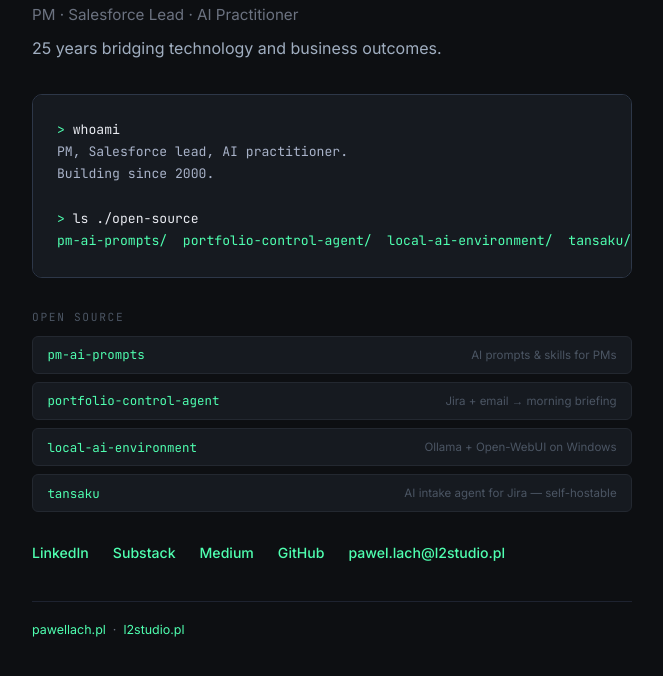
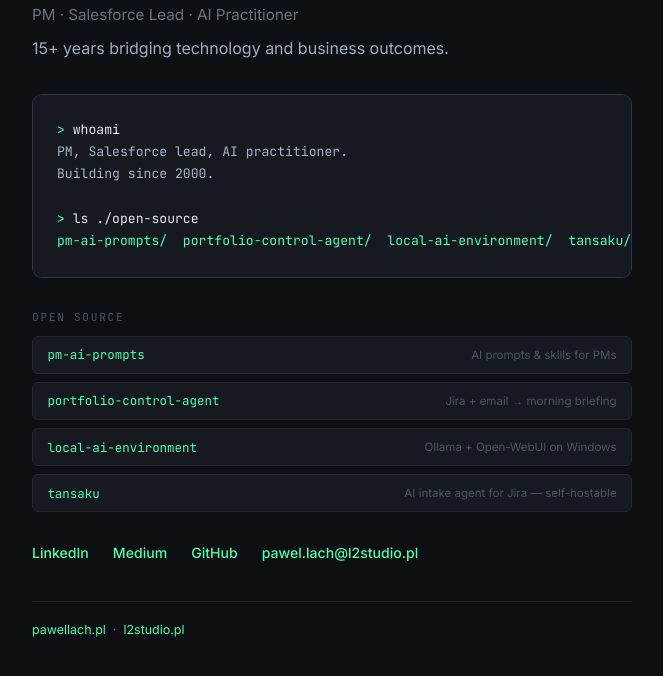
Before and after one commit to pawellach/pawellach.github.io, a plain HTML site: page index.html in a window 1280 px wide. Shown: the part 118-794 px from the top of the page, without its empty margins (308-971 px from the left). Drawn offline with Linux system fonts and the light colour scheme.

Commit message:
Fix: 15+ years (not 25), remove Substack link
Co-Authored-By: Hakken Asystent AI

```diff
--- a/index.html
+++ b/index.html
@@ -4,7 +4,7 @@
   <meta charset="utf-8" />
   <meta name="viewport" content="width=device-width, initial-scale=1" />
   <title>Paweł Lach — PM · Salesforce Lead · AI Practitioner</title>
-  <meta name="description" content="25 years bridging technology and business outcomes. PM, Salesforce implementation lead, AI practitioner." />
+  <meta name="description" content="15+ years bridging technology and business outcomes. PM, Salesforce lead, AI practitioner." />
   <link rel="preconnect" href="https://fonts.googleapis.com" />
   <link rel="preconnect" href="https://fonts.gstatic.com" crossorigin />
   <link href="https://fonts.googleapis.com/css2?family=Inter:wght@400;500;600&family=JetBrains+Mono:wght@400;500&display=swap" rel="stylesheet" />
@@ -134,7 +134,7 @@
     <p class="label">pawellach.github.io</p>
     <h1>Paweł Lach</h1>
     <p class="subtitle">PM · Salesforce Lead · AI Practitioner</p>
-    <p class="tagline">25 years bridging technology and business outcomes.</p>
+    <p class="tagline">15+ years bridging technology and business outcomes.</p>
 
     <pre><span class="prompt">></span> <span class="cmd">whoami</span>
 <span class="out">PM, Salesforce lead, AI practitioner.
@@ -165,7 +165,6 @@
 
     <div class="links">
       <a href="https://www.linkedin.com/in/l2studio" target="_blank" rel="noopener">LinkedIn</a>
-      <a href="https://pawellach.substack.com" target="_blank" rel="noopener">Substack</a>
       <a href="https://medium.com/@pawellach" target="_blank" rel="noopener">Medium</a>
       <a href="https://github.com/pawellach" target="_blank" rel="noopener">GitHub</a>
       <a href="mailto:pawel.lach@l2studio.pl">pawel.lach@l2studio.pl</a>
```
